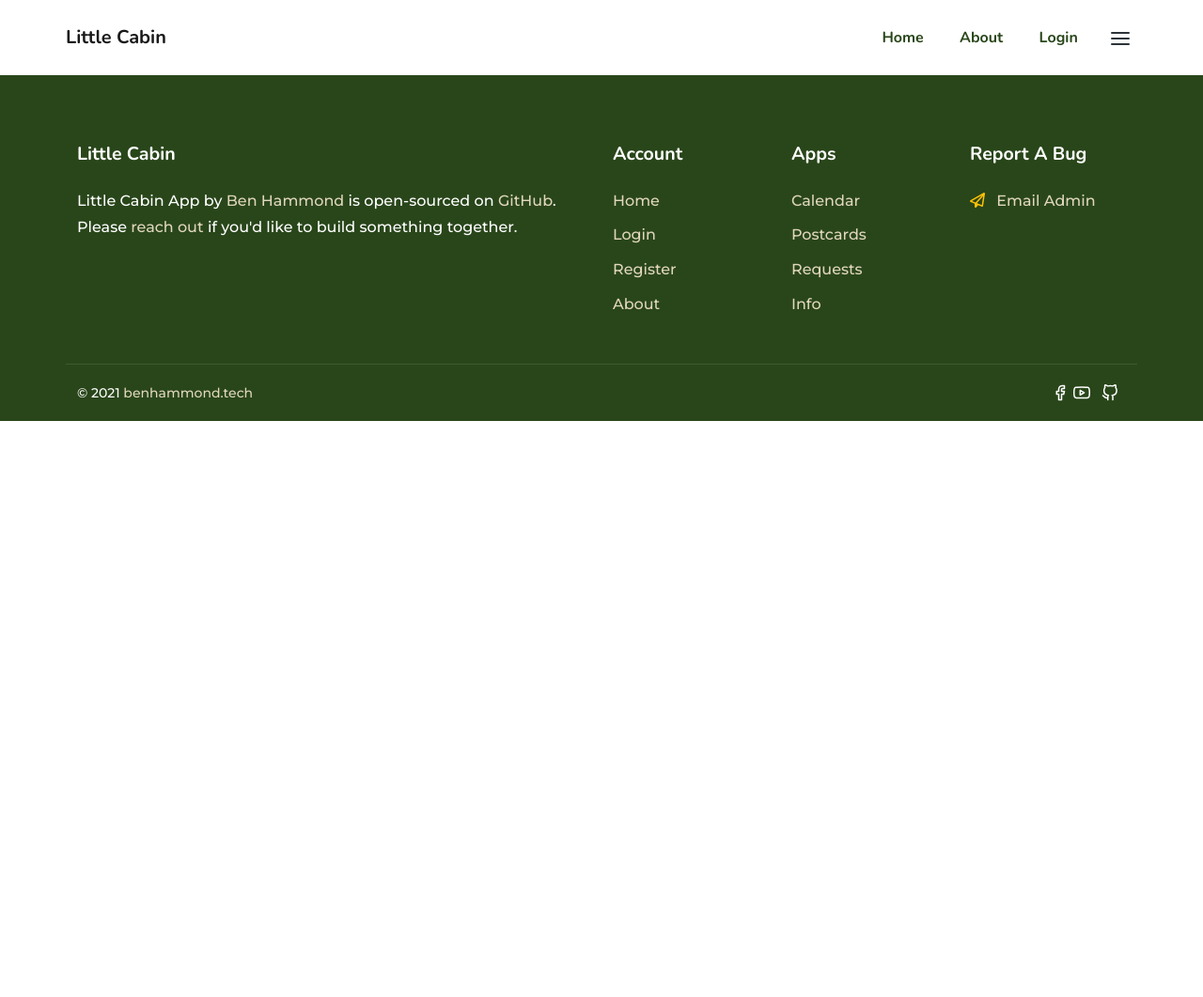
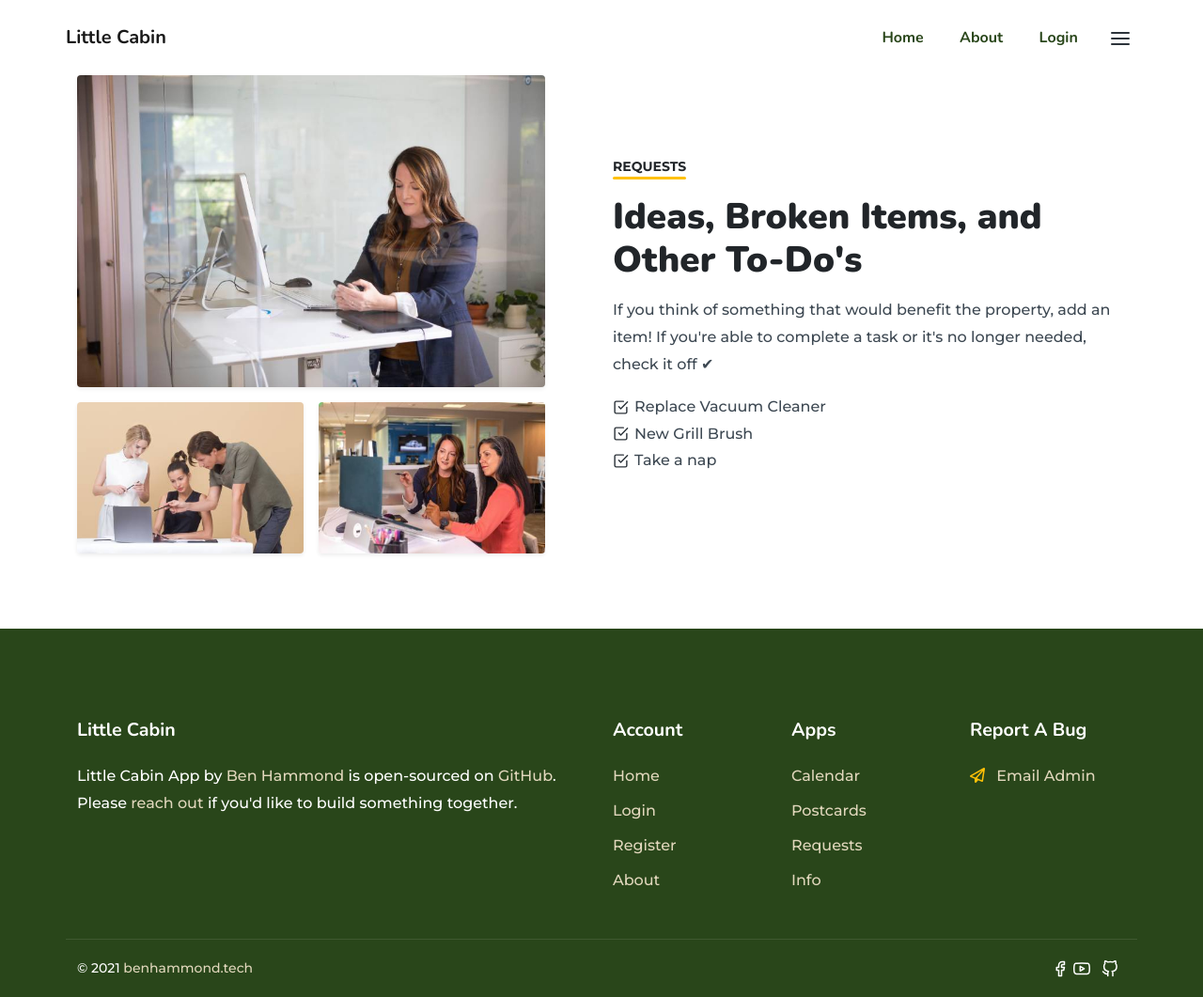
Before and after one commit to benhammondmusic/littlecabin, a Django app: page /requests in a window 1280 px wide. Shown: the whole page at 94% size. Before the commit the page ends 448 px from the top, so only its background shows below. Run offline with Django 3.2, Linux system fonts and the light colour scheme; some libraries are stand-ins or nearby versions.

Commit message:
adds template for requests page

```diff
--- a/main_app/static/assets/css/style.css
+++ b/main_app/static/assets/css/style.css
@@ -271,7 +271,7 @@
   z-index: 3;
 }
 
-/*-- Skills --*/
+/*-- Requests --*/
 .progress {
   height: 10px;
 }
--- a/main_app/templates/requests.html
+++ b/main_app/templates/requests.html
@@ -1,5 +1,73 @@
 {% extends 'base.html' %} {% load static %} {% block content %}
 
-<h1>Requests</h1>
+<!-- requests Start-->
+<section class="requests section bg-white">
+  <div class="container">
+    <div class="row align-items-center">
+      <div class="col-12 col-lg-6">
+        <div class="requests-img me-0 me-lg-5">
+          <img src="{% static 'assets/images/requests.jpg' %}" class="img-fluid rounded shadow-sm" />
+          <div class="mt-3 clearfix">
+            <div class="w-50 float-start pe-2">
+              <img src="{% static 'assets/images/requests-2.jpg' %}" class="img-fluid rounded shadow-sm" />
+            </div>
+            <div class="w-50 float-end ps-2">
+              <img src="{% static 'assets/images/requests-3.jpg' %}" class="img-fluid rounded shadow-sm" />
+            </div>
+          </div>
+        </div>
+      </div>
+      <div class="col-12 col-lg-6">
+        <div class="section-head mt-5 mt-lg-0">
+          <span class="pre-title small position-relative fw-bold text-dark text-uppercase">Requests</span>
+          <h2 class="section-title text-dark mt-3">Ideas, Broken Items, and Other To-Do's</h2>
+          <p class="section-subtitle mt-3">If you think of something that would benefit the property, add an item! If you're able to complete a task or it's no longer needed, check it off ✔</p>
+
+          <ul class="check-list list-unstyled mb-0">
+            <li>Replace Vacuum Cleaner</li>
+            <li>New Grill Brush</li>
+            <li>Take a nap</li>
+          </ul>
+        </div>
+        {% comment %}
+        <div class="requests-content mt-2 me-0 me-md-5">
+          <div class="row">
+            <div class="col-12">
+              <div class="mt-4">
+                <div class="clearfix">
+                  <span class="d-block w-50 float-start fw-bold small">Design</span>
+                  <span class="d-block w-50 float-end fw-bold small text-end">95%</span>
+                </div>
+                <div class="progress mt-2">
+                  <div class="progress-bar bg-warning text-dark" role="progressbar" style="width: 95%" aria-valuenow="95" aria-valuemin="0" aria-valuemax="100"></div>
+                </div>
+              </div>
+              <div class="mt-4">
+                <div class="clearfix">
+                  <span class="d-block w-50 float-start fw-bold small">Development</span>
+                  <span class="d-block w-50 float-end fw-bold small text-end">90%</span>
+                </div>
+                <div class="progress mt-2">
+                  <div class="progress-bar bg-warning text-dark" role="progressbar" style="width: 90%" aria-valuenow="90" aria-valuemin="0" aria-valuemax="100"></div>
+                </div>
+              </div>
+              <div class="mt-4">
+                <div class="clearfix">
+                  <span class="d-block w-50 float-start fw-bold small">Marketing</span>
+                  <span class="d-block w-50 float-end fw-bold small text-end">93%</span>
+                </div>
+                <div class="progress mt-2">
+                  <div class="progress-bar bg-warning text-dark" role="progressbar" style="width: 93%" aria-valuenow="93" aria-valuemin="0" aria-valuemax="100"></div>
+                </div>
+              </div>
+            </div>
+          </div>
+        </div>
+        {% endcomment %}
+      </div>
+    </div>
+  </div>
+</section>
+<!-- requests End-->
 
 {% endblock %}
```
Also changed, not shown: main_app/static/assets/images/requests-2.jpg (renamed from main_app/static/assets/images/skills-2.jpg), main_app/static/assets/images/requests-3.jpg (renamed from main_app/static/assets/images/skills-3.jpg), main_app/static/assets/images/requests.jpg (renamed from main_app/static/assets/images/skills.jpg).
